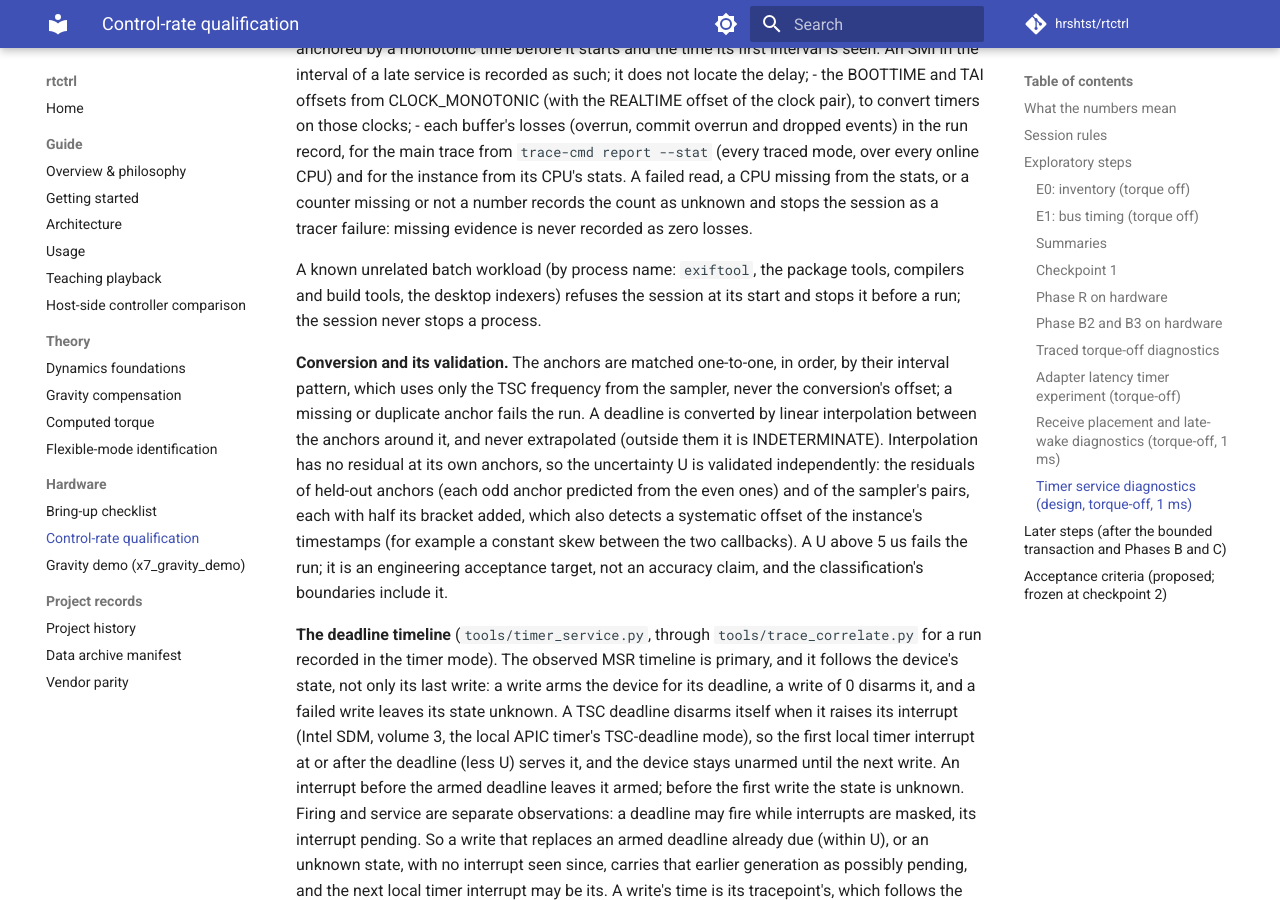
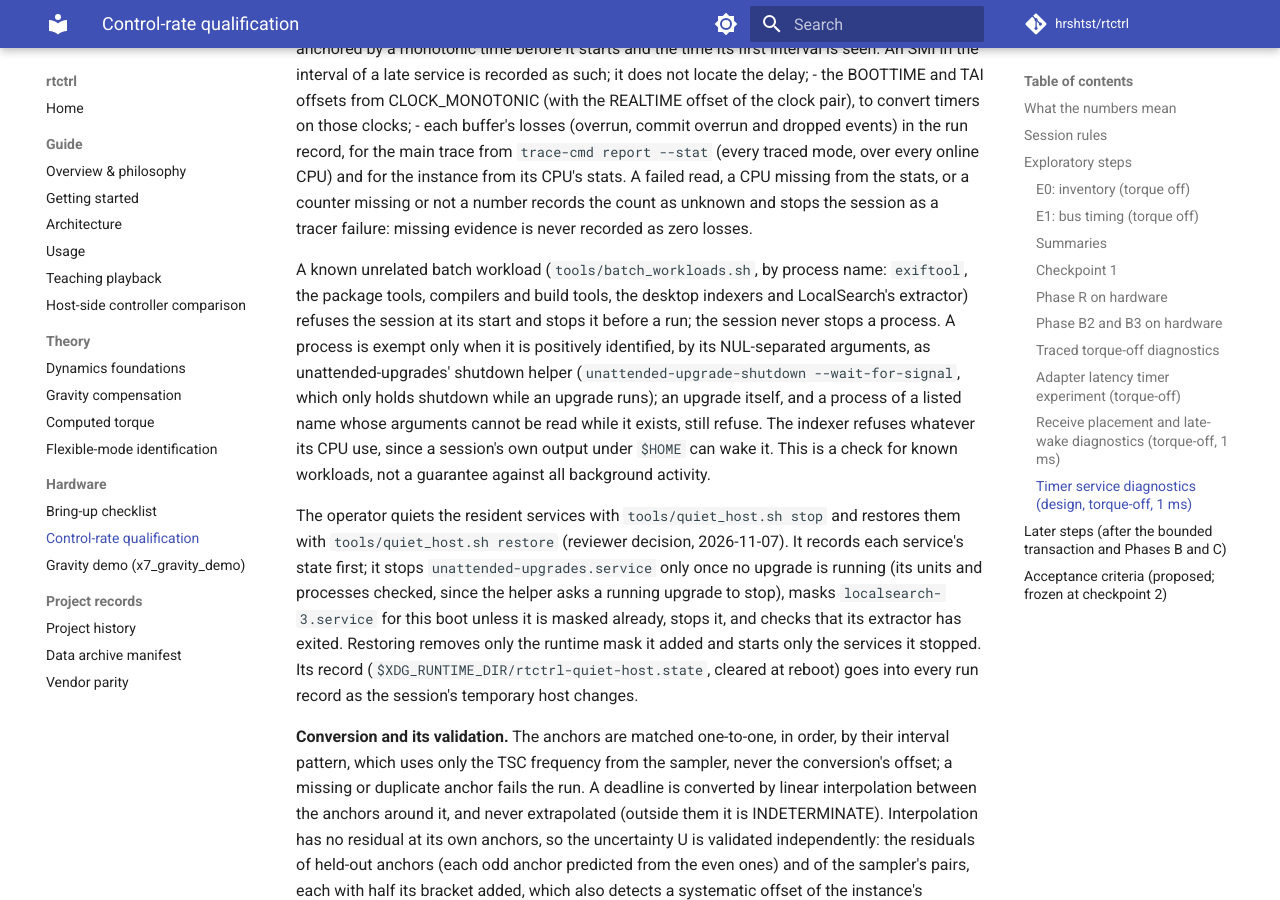
Before and after one commit to hrshtst/rtctrl, an MkDocs documentation site: the page built from docs/hardware/control-rate.md, in a window 1280 px wide and 900 px high, scrolled down 22221 px. Built offline with MkDocs 1.6.1 and Material for MkDocs 9.7.7, drawn with Linux system fonts in a browser that asks for light colours; comment, search, counter and statistics services are not loaded; some of the changed text lies outside the part shown.

Commit message:
docs(control-rate): the batch exemption, quiet_host.sh and the rehearsal steps
The positively identified shutdown-helper exemption, the indexer kept
refused, the check's limits, tools/quiet_host.sh's reversible stop and
restore (reviewer decision 2026-11-07), and the rehearsal command with the
emulator's Return Delay Time write and the stop and restore around the
session.

Claude-Session: https://claude.ai/code/session_019n1vHmKvqcQXktHbT1RjBu

````diff
--- a/docs/hardware/control-rate.md
+++ b/docs/hardware/control-rate.md
@@ -1042,9 +1042,28 @@ paired with an untraced control of the same condition):
   or not a number records the count as unknown and stops the session as a
   tracer failure: missing evidence is never recorded as zero losses.
 
-A known unrelated batch workload (by process name: `exiftool`, the package
-tools, compilers and build tools, the desktop indexers) refuses the session
-at its start and stops it before a run; the session never stops a process.
+A known unrelated batch workload (`tools/batch_workloads.sh`, by process
+name: `exiftool`, the package tools, compilers and build tools, the desktop
+indexers and LocalSearch's extractor) refuses the session at its start and
+stops it before a run; the session never stops a process. A process is
+exempt only when it is positively identified, by its NUL-separated
+arguments, as unattended-upgrades' shutdown helper (`unattended-upgrade-shutdown
+--wait-for-signal`, which only holds shutdown while an upgrade runs); an
+upgrade itself, and a process of a listed name whose arguments cannot be
+read while it exists, still refuse. The indexer refuses whatever its CPU
+use, since a session's own output under `$HOME` can wake it. This is a
+check for known workloads, not a guarantee against all background activity.
+
+The operator quiets the resident services with `tools/quiet_host.sh stop`
+and restores them with `tools/quiet_host.sh restore` (reviewer decision,
+2026-11-07). It records each service's state first; it stops
+`unattended-upgrades.service` only once no upgrade is running (its units and
+processes checked, since the helper asks a running upgrade to stop), masks
+`localsearch-3.service` for this boot unless it is masked already, stops it,
+and checks that its extractor has exited. Restoring removes only the
+runtime mask it added and starts only the services it stopped. Its record
+(`$XDG_RUNTIME_DIR/rtctrl-quiet-host.state`, cleared at reboot) goes into
+every run record as the session's temporary host changes.
 
 **Conversion and its validation.** The anchors are matched one-to-one, in
 order, by their interval pattern, which uses only the TSC frequency from
@@ -1167,14 +1186,19 @@ comparisons. A C2 on and off comparison would be considered, and reviewed
 apart, only after idle-state transitions have been observed.
 
 **Rehearsal command.** With the emulator running (`./build/apps/dxl_emu
---link /tmp/rtctrl-rehearsal-tty --firmware 47`, Return Delay Time 0 written
-to the emulated servos as before), the TSC sampler built
-(`cmake --build build --target tsc_mono_pairs`), and the real-time priority
-limit raised in the starting shell:
+--link /tmp/rtctrl-rehearsal-tty --firmware 47`), Return Delay Time 0
+written to its servos after each start (it starts at the factory 250), the
+TSC sampler built (`cmake --build build --target tsc_mono_pairs`), and the
+real-time priority limit raised in the starting shell:
 
 ```
+for id in 2 3 4 5 6 7 8 9; do
+  ./build/apps/dxl_inspect --port /tmp/rtctrl-rehearsal-tty write $id return_delay_time 0
+done
+tools/quiet_host.sh stop
 tools/trace_session.sh --port /tmp/rtctrl-rehearsal-tty --usb-device /sys/bus/usb/devices/1-9 \
   --modes untraced,timer --exerciser --runs current:1000:rt-idle:fast-motion --duration 10 --outdir <dir>
+tools/quiet_host.sh restore   # also after a failed or interrupted session
 uv run --project tools tools/trace_correlate.py <dir>/<log>.csv
 ```
 
````
